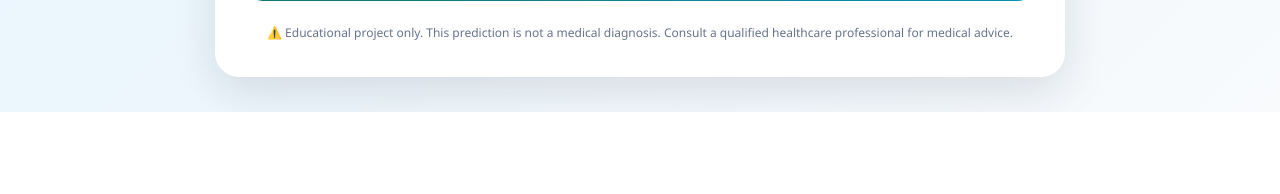
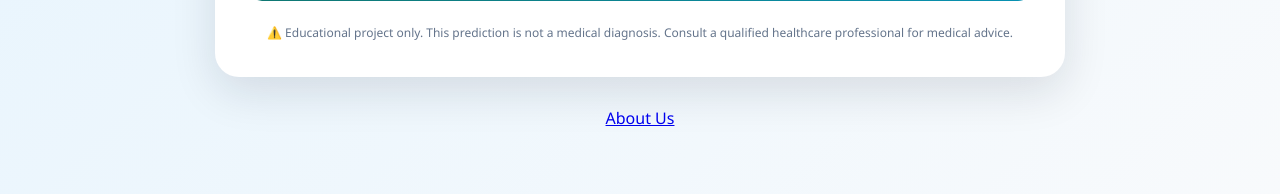
Before and after one commit to vishva99460/CardioPredict, a Flask app: page / in a window 1280 px wide. Shown: the part 1035-1229 px from the top of the page. Before the commit the page ends 1147 px from the top, so only its background shows below. Run offline with Flask 3, Linux system fonts and the light colour scheme; parts of the project's set-up code (start-up, migrations or seed data) failed here and were passed over.

Commit message:
Add About Us link to home page

```diff
--- a/templates/index.html
+++ b/templates/index.html
@@ -281,5 +281,5 @@
     </div>
 </div>
 
-</body>
+<div style="text-align:center;padding:30px;"><a href="/about">About Us</a></div></body>
 </html>
```
